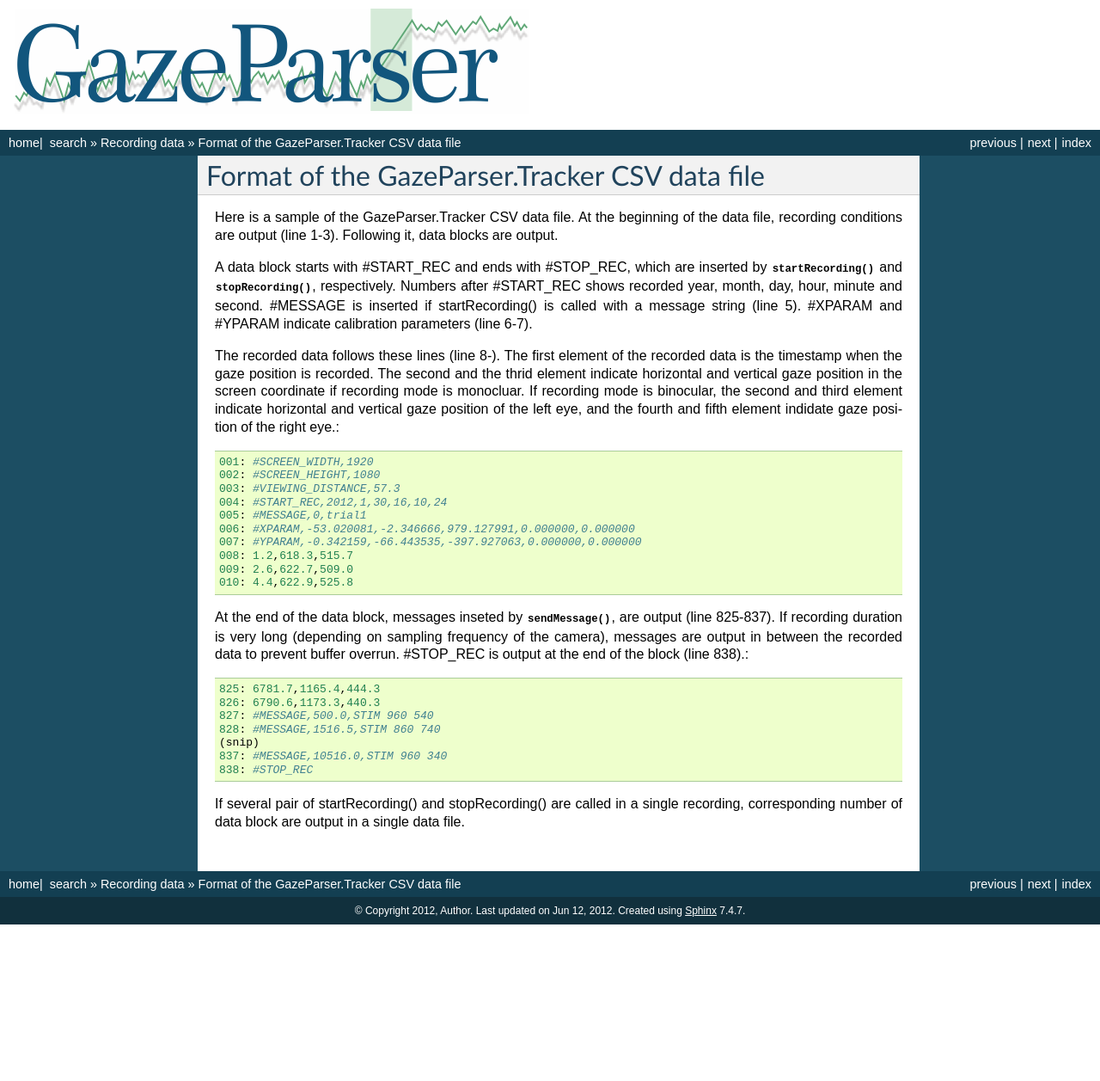
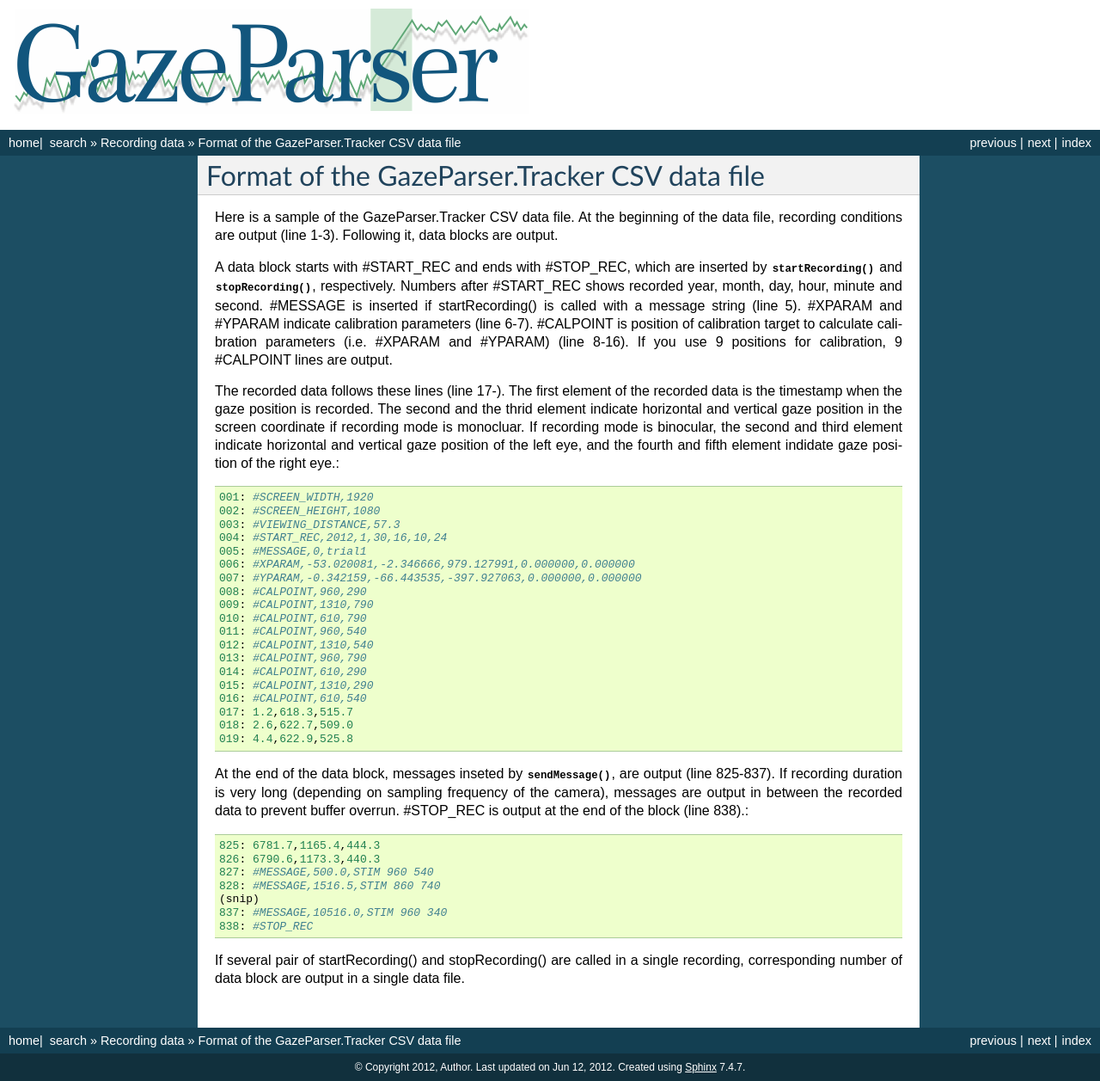
Before and after one commit to hsogo/gazeparser, a Sphinx documentation site: the page built from GazeParser/docs/rec/sampledata.rst, in a window 1280 px wide. Shown: the whole page at 86% size. Built offline with Sphinx 7.4.7, drawn with Linux system fonts in a browser that asks for light colours; the version number could not be read and is left out; before the commit the page ends 1075 px from its top, so only the background shows below that.

Commit message:
Add description on #CALPOINT to documents

```diff
--- a/GazeParser/docs/rec/sampledata.rst
+++ b/GazeParser/docs/rec/sampledata.rst
@@ -9,8 +9,10 @@
 Numbers after #START_REC shows recorded year, month, day, hour, minute and second.
 #MESSAGE is inserted if startRecording() is called with a message string (line 5).
 #XPARAM and #YPARAM indicate calibration parameters (line 6-7).
+#CALPOINT is position of calibration target to calculate calibration parameters (i.e. #XPARAM and #YPARAM) (line 8-16).
+If you use 9 positions for calibration, 9 #CALPOINT lines are output.
 
-The recorded data follows these lines (line 8-).
+The recorded data follows these lines (line 17-).
 The first element of the recorded data is the timestamp when the gaze position is recorded.
 The second and the thrid element indicate horizontal and vertical gaze position in the screen coordinate if recording mode is monocluar.
 If recording mode is binocular, the second and third element indicate horizontal and vertical gaze position of the left eye, and the fourth and fifth element indidate gaze position of the right eye.::
@@ -22,9 +24,18 @@
     005: #MESSAGE,0,trial1
     006: #XPARAM,-53.020081,-2.346666,979.127991,0.000000,0.000000
     007: #YPARAM,-0.342159,-66.443535,-397.927063,0.000000,0.000000
-    008: 1.2,618.3,515.7
-    009: 2.6,622.7,509.0
-    010: 4.4,622.9,525.8
+    008: #CALPOINT,960,290
+    009: #CALPOINT,1310,790
+    010: #CALPOINT,610,790
+    011: #CALPOINT,960,540
+    012: #CALPOINT,1310,540
+    013: #CALPOINT,960,790
+    014: #CALPOINT,610,290
+    015: #CALPOINT,1310,290
+    016: #CALPOINT,610,540
+    017: 1.2,618.3,515.7
+    018: 2.6,622.7,509.0
+    019: 4.4,622.9,525.8
 
 At the end of the data block, messages inseted by :func:`~GazeParser.TrackingToools.BaseController.sendMessage`, are output (line 825-837).
 If recording duration is very long (depending on sampling frequency of the camera), messages are output in between the recorded data to prevent buffer overrun.
```
